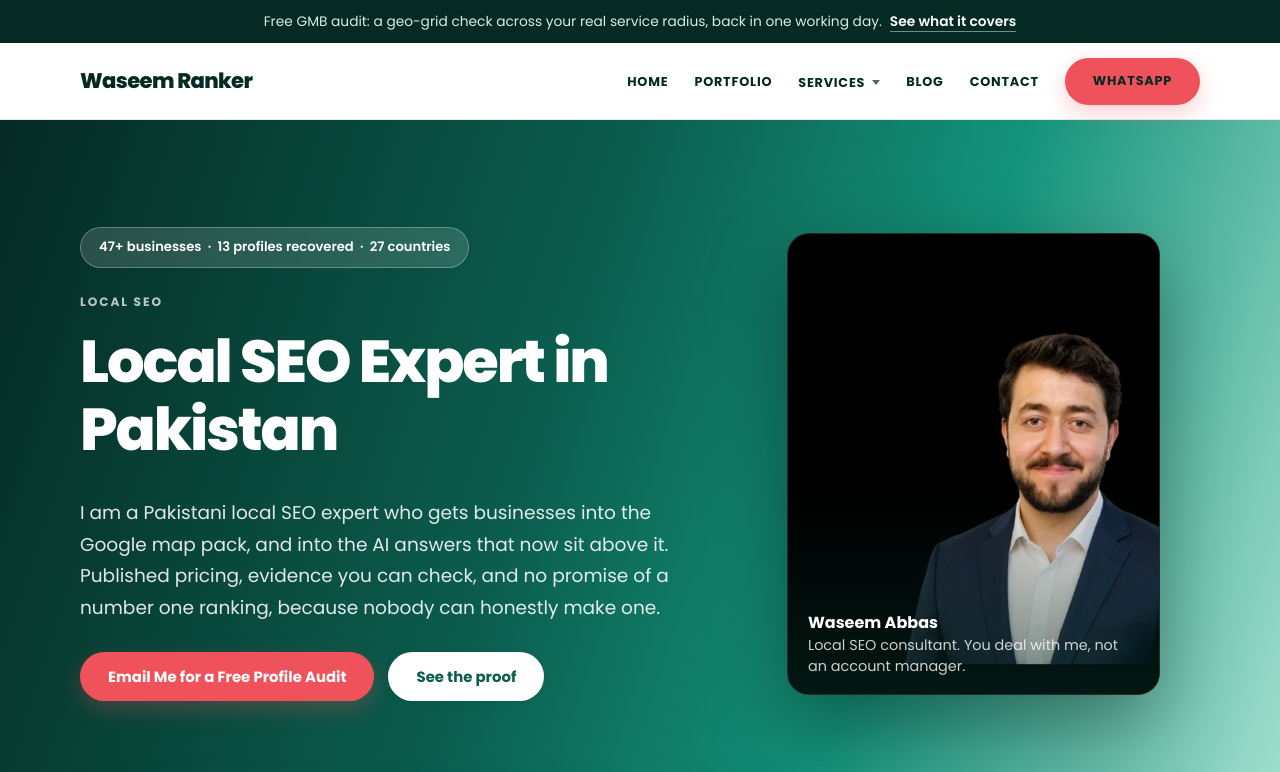
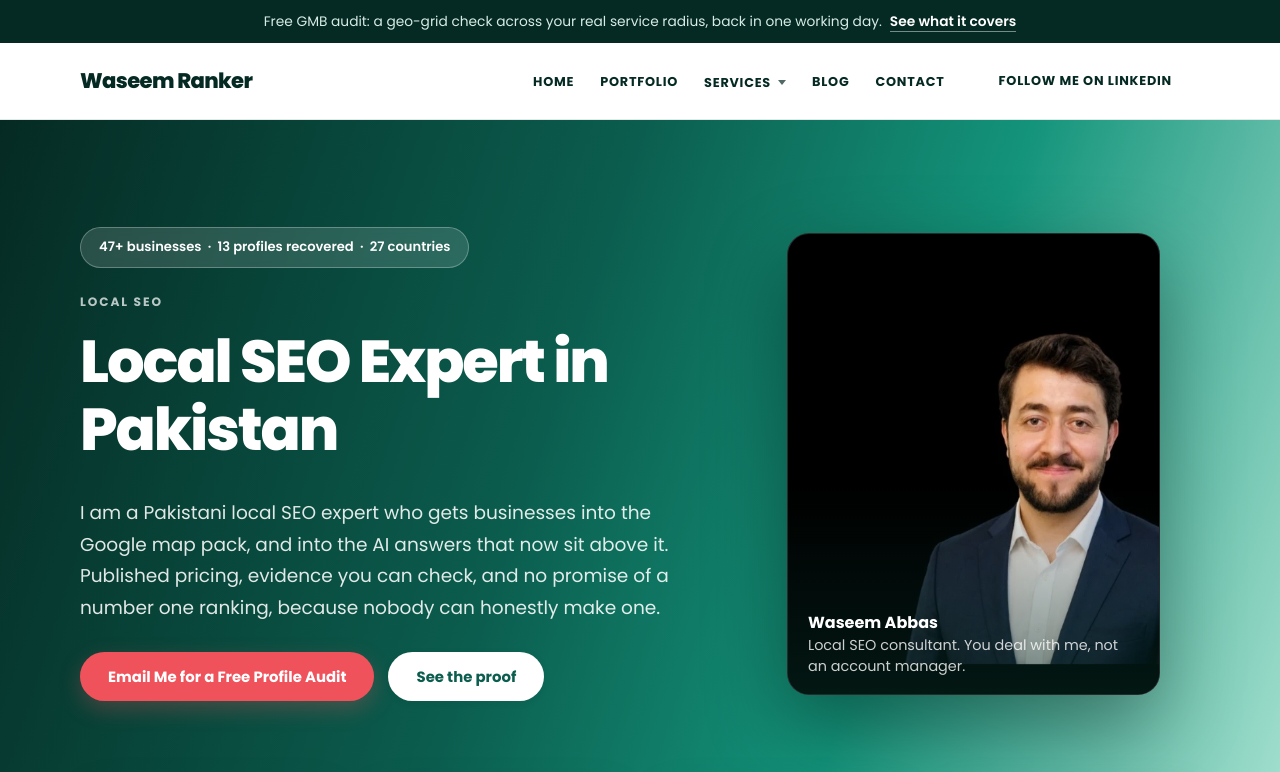
Before and after one commit to abbasid9276-spec/waseem-local-seo, a Next.js app: page / in a window 1280 px wide. Shown: the top 772 px of the page. Built offline with nearby package versions, Linux system fonts and the light colour scheme.

Commit message:
Update Header.js

```diff
--- a/components/Header.js
+++ b/components/Header.js
@@ -33,11 +33,12 @@
           <a href="/blog">Blog</a>
           <a href="/contact">Contact</a>
           <a
-            className="btn btn-primary"
-            href={`https://wa.me/${site.whatsapp}`}
-            rel="nofollow"
+            className="btn btn-linkedin"
+            href="https://www.linkedin.com/in/waseem-abbas-a5717942a/"
+            target="_blank"
+            rel="nofollow noopener noreferrer"
           >
-            WhatsApp
+            Follow me on LinkedIn
           </a>
         </nav>
       </div>
```
